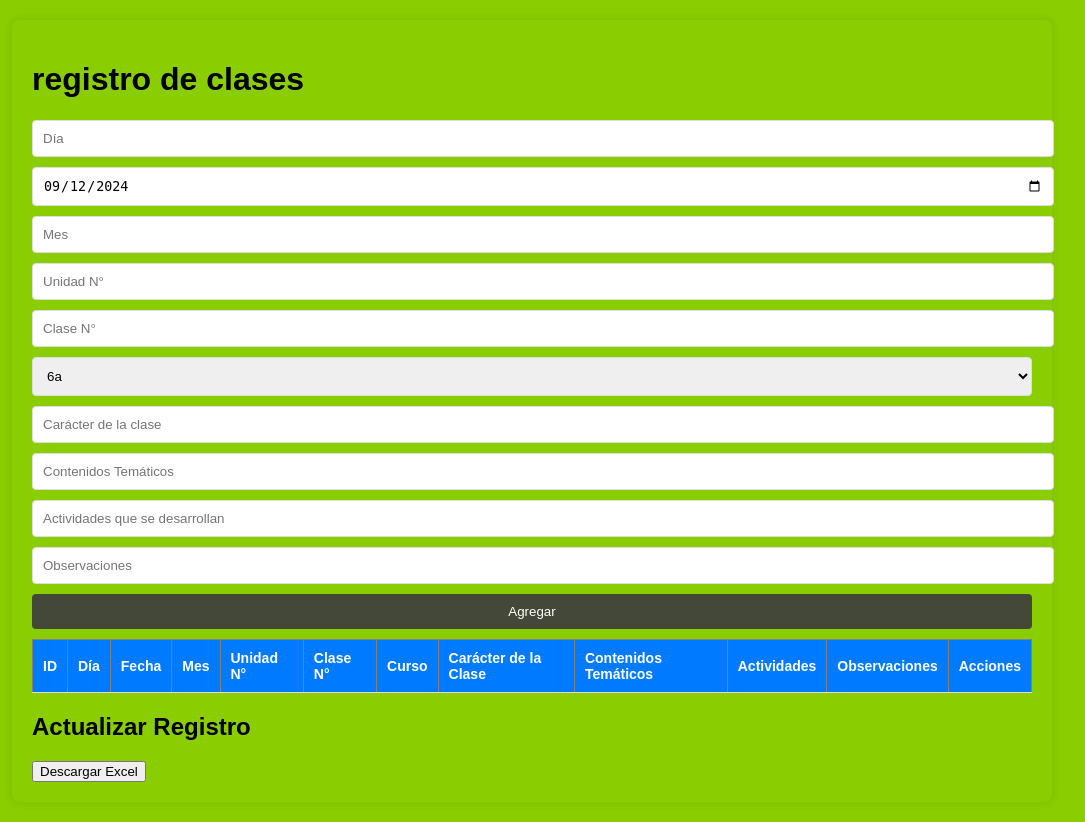
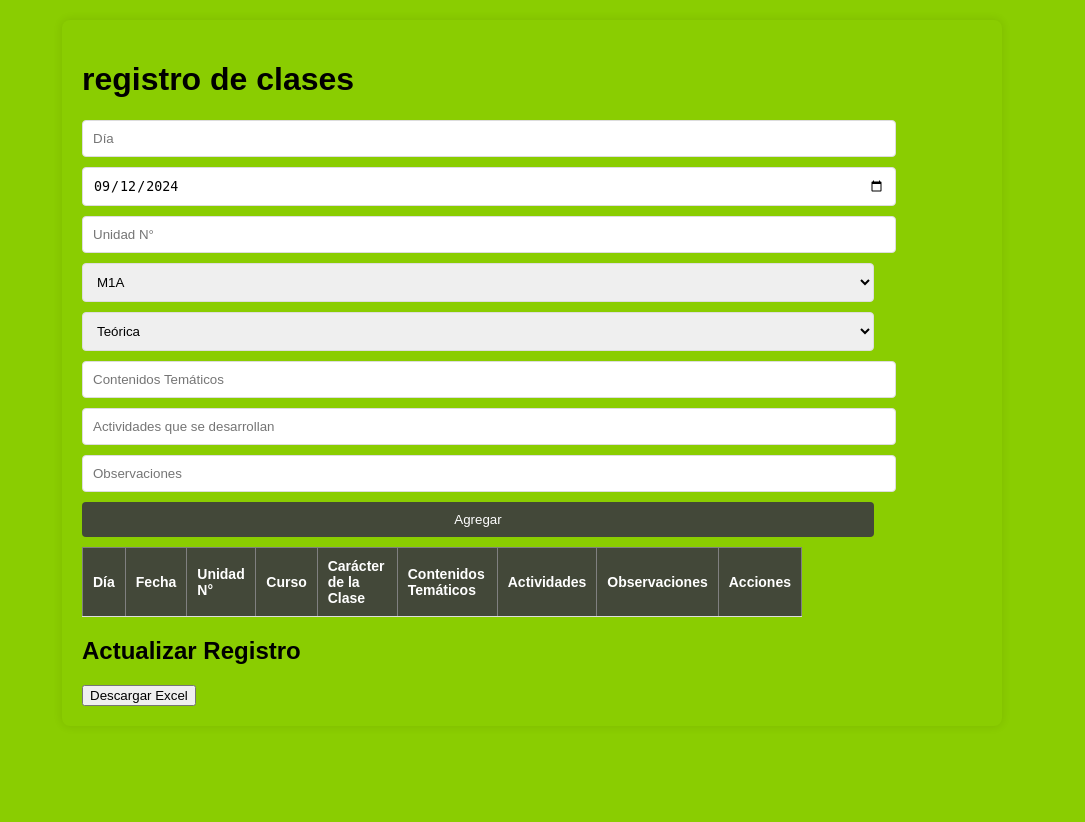
Before and after one commit to AxelArielGodoy/llenar-libro-de-temas, a Flask app: page / in a window 1280 px wide. Shown: the whole page, without its empty margins (108-1193 px from the left). After the commit the page ends 706 px from the top, so only its background shows below. Run offline with Flask 3, Linux system fonts and the light colour scheme; lists and menus that the app fills with data are empty.

Commit message:
primer commit de esta rama

```diff
--- a/app.py
+++ b/app.py
@@ -35,9 +35,7 @@ def crear():
         "id": len(datos) + 1,
         "dia": request.form['dia'],
         "fecha": request.form['fecha'],
-        "mes": request.form['mes'],
         "unidad_numero": request.form['unidad_numero'],
-        "clase_numero": request.form['clase_numero'],
         "curso": request.form['curso'],
         "caracter_clase": request.form['caracter_clase'],
         "contenidos_tematicos": request.form['contenidos_tematicos'],
@@ -55,9 +53,7 @@ def actualizar(id):
             dato.update({
                 "dia": request.form.get('dia', dato.get('dia', '')),
                 "fecha": request.form.get('fecha', dato.get('fecha', '')),
-                "mes": request.form.get('mes', dato.get('mes', '')),
                 "unidad_numero": request.form.get('unidad_numero', dato.get('unidad_numero', '')),
-                "clase_numero": request.form.get('clase_numero', dato.get('clase_numero', '')),
                 "curso": request.form.get('curso', dato.get('curso', '')),
                 "caracter_clase": request.form.get('caracter_clase', dato.get('caracter_clase', '')),
                 "contenidos_tematicos": request.form.get('contenidos_tematicos', dato.get('contenidos_tematicos', '')),
--- /dev/null
+++ b/fasfsfdasfadsf.txt
@@ -0,0 +1,5 @@
+dia = es dia de la semana automatico o que se modifique si se modifica la fecha general
+mes = afuera
+clase n = afuera
+cursos = M1A, M1B,S6A,TM
+carácter de la clase =menú desplegable(teorica, practica, teorico/practica, explicación, examen)
--- a/static/styles.css
+++ b/static/styles.css
@@ -8,9 +8,9 @@ body {
 /* Estilo general para el contenedor principal */
 .container {
   width: 80%;
-  max-width: 1000px;
+  max-width: 900px;
   margin: 20px auto;
-  background-color: #8acd01; /* Fondo blanco para el contenido */
+  background-color: #8acd01; /* Fondo verde para el contenido */
   padding: 20px;
   box-shadow: 0px 0px 10px rgba(0, 0, 0, 0.1); /* Sombra alrededor del contenedor */
   border-radius: 8px;
@@ -29,7 +29,7 @@ form input,
 form select,
 form button {
   display: block;
-  width: 100%;
+  width: 88%;
   margin-bottom: 10px;
   padding: 10px;
   border-radius: 4px;
@@ -57,7 +57,7 @@ form button:hover {
 }
 
 table {
-  width: 100%;
+  width: 80%;
   border-collapse: collapse;
 }
 
@@ -70,12 +70,12 @@ td {
 }
 
 th {
-  background-color: #007bff;
+  background-color: #3e3e3eec;
   color: white;
 }
 
 tr:nth-child(even) {
-  background-color: #f2f2f2;
+  background-color: #d1b7b7;
 }
 
 /* Ajustes para dispositivos móviles */
--- a/templates/index.html
+++ b/templates/index.html
@@ -1,43 +1,40 @@
 <!DOCTYPE html>
 <html>
   <head>
-    <title>CRUD con Flask</title>
+    <title>Llenar libro de temas</title>
     <link
       rel="stylesheet"
       type="text/css"
       href="{{ url_for('static', filename='styles.css') }}"
     />
   </head>
-  <body div class="container">
+  <body class="container">
     <h1>registro de clases</h1>
 
     <!-- Formulario para crear un nuevo dato -->
     <form action="/crear" method="post">
       <input type="text" name="dia" placeholder="Día" required />
       <input type="date" name="fecha" id="fecha" required />
-      <input type="text" name="mes" placeholder="Mes" required />
       <input
         type="number"
         name="unidad_numero"
         placeholder="Unidad N°"
         required
       />
-      <input
-        type="number"
-        name="clase_numero"
-        placeholder="Clase N°"
-        required
-      />
       <select name="curso" required>
-        <option value="6a">6a</option>
-        <option value="5b">5b</option>
+        <option value="M1A">M1A</option>
+        <option value="M1B">M1B</option>
+        <option value="S6A">S6A</option>
+        <option value="TM">TM</option>
       </select>
-      <input
-        type="text"
-        name="caracter_clase"
-        placeholder="Carácter de la clase"
-        required
-      />
+      <select name="caracter_clase" required>
+        <option value="Teórica">Teórica</option>
+        <option value="Práctica">Práctica</option>
+        <option value="Teórico/Práctica">Teórico/Práctica</option>
+        <option value="Explicación">Explicación</option>
+        <option value="Examen">Examen</option>
+      </select>
+
       <input
         type="text"
         name="contenidos_tematicos"
@@ -58,12 +55,9 @@
     <table border="1">
       <thead>
         <tr>
-          <th>ID</th>
           <th>Día</th>
           <th>Fecha</th>
-          <th>Mes</th>
           <th>Unidad N°</th>
-          <th>Clase N°</th>
           <th>Curso</th>
           <th>Carácter de la Clase</th>
           <th>Contenidos Temáticos</th>
@@ -75,12 +69,9 @@
       <tbody>
         {% for dato in datos %}
         <tr>
-          <td>{{ dato.id }}</td>
           <td>{{ dato.dia }}</td>
           <td>{{ dato.fecha }}</td>
-          <td>{{ dato.mes }}</td>
           <td>{{ dato.unidad_numero }}</td>
-          <td>{{ dato.clase_numero }}</td>
           <td>{{ dato.curso }}</td>
           <td>{{ dato.caracter_clase }}</td>
           <td>{{ dato.contenidos_tematicos }}</td>
@@ -88,17 +79,19 @@
           <td>{{ dato.observaciones }}</td>
           <td>
             <!-- Botón para seleccionar un registro para actualización -->
-            <button
-              type="button"
-              onclick="showUpdateForm({{ dato.id }}, '{{ dato.dia }}', '{{ dato.fecha }}', '{{ dato.mes }}', '{{ dato.unidad_numero }}', '{{ dato.clase_numero }}', '{{ dato.curso }}', '{{ dato.caracter_clase }}', '{{ dato.contenidos_tematicos }}', '{{ dato.actividades }}', '{{ dato.observaciones }}')"
-            >
-              Actualizar
-            </button>
+            <form style="display: block">
+              <button
+                type="button"
+                onclick="showUpdateForm({{ dato.id }}, '{{ dato.dia }}', '{{ dato.fecha }}', '{{ dato.unidad_numero }}', '{{ dato.curso }}', '{{ dato.caracter_clase }}', '{{ dato.contenidos_tematicos }}', '{{ dato.actividades }}', '{{ dato.observaciones }}')"
+              >
+                Actualizar
+              </button>
+            </form>
             <!-- Formulario para eliminar datos -->
             <form
               action="/eliminar/{{ dato.id }}"
               method="post"
-              style="display: inline-block"
+              style="display: block"
             >
               <button type="submit">Eliminar</button>
             </form>
@@ -114,7 +107,6 @@
       <input type="hidden" name="id" id="updateId" />
       <input type="text" name="dia" id="updateDia" placeholder="Día" required />
       <input type="date" name="fecha" id="updateFecha" required />
-      <input type="text" name="mes" id="updateMes" placeholder="Mes" required />
       <input
         type="number"
         name="unidad_numero"
@@ -122,24 +114,19 @@
         placeholder="Unidad N°"
         required
       />
-      <input
-        type="number"
-        name="clase_numero"
-        id="updateClaseNumero"
-        placeholder="Clase N°"
-        required
-      />
       <select name="curso" id="updateCurso" required>
-        <option value="6a">6a</option>
-        <option value="5b">5b</option>
+        <option value="M1A">M1A</option>
+        <option value="M1B">M1B</option>
+        <option value="S6A">S6A</option>
+        <option value="TM">TM</option>
       </select>
-      <input
-        type="text"
-        name="caracter_clase"
-        id="updateCaracterClase"
-        placeholder="Carácter de la clase"
-        required
-      />
+      <select name="caracter_clase" id="updateCaracterClase" required>
+        <option value="Teórica">Teórica</option>
+        <option value="Práctica">Práctica</option>
+        <option value="Teórico/Práctica">Teórico/Práctica</option>
+        <option value="Explicación">Explicación</option>
+        <option value="Examen">Examen</option>
+      </select>
       <input
         type="text"
         name="contenidos_tematicos"
@@ -184,9 +171,7 @@
         id,
         dia,
         fecha,
-        mes,
         unidad_numero,
-        clase_numero,
         curso,
         caracter_clase,
         contenidos_tematicos,
@@ -198,9 +183,7 @@
         document.getElementById("updateId").value = id;
         document.getElementById("updateDia").value = dia;
         document.getElementById("updateFecha").value = fecha;
-        document.getElementById("updateMes").value = mes;
         document.getElementById("updateUnidadNumero").value = unidad_numero;
-        document.getElementById("updateClaseNumero").value = clase_numero;
         document.getElementById("updateCurso").value = curso;
         document.getElementById("updateCaracterClase").value = caracter_clase;
         document.getElementById("updateContenidosTematicos").value =
```
Also changed, not shown: 1 other file.
